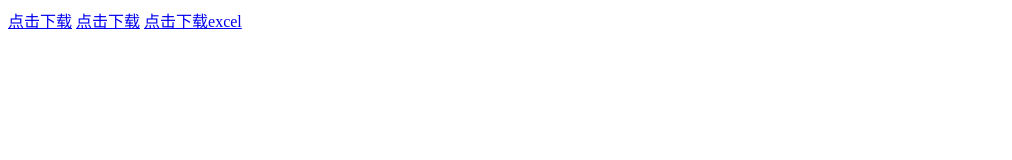
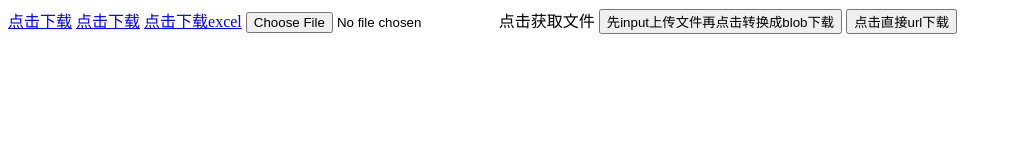
Before and after one commit to xunscript2022/demoCollection, a website: page packages/d032_download/index.html in a window 1280 px wide. Shown: the whole page, without its empty margins (0-1012 px from the left). Drawn offline with Linux system fonts and the light colour scheme.

Commit message:
download-blob/url

```diff
--- a/packages/d032_download/index.html
+++ b/packages/d032_download/index.html
@@ -5,12 +5,16 @@
     <meta http-equiv="X-UA-Compatible" content="IE=edge">
     <meta name="viewport" content="width=<device-width>, initial-scale=1.0">
     <title>Document</title>
+    <script src="./index.js"></script>
 </head>
 <body>
     <!-- js会直接打开 -->
     <a href="./lib/d032_download.js" download="text.js">点击下载</a>
     <a href="file:///D:/github/demoCollection/packages/d032_download/lib/d032_download.js" download>点击下载</a>
     <a href="./lib/test.xlsx" download>点击下载excel</a>
+    <input type="file">点击获取文件</input>
+    <button onclick="downloadBlob('blob.xlsx')">先input上传文件再点击转换成blob下载</button>
+    <button onclick="downloadUrl('./lib/test.xlsx', 'url.xlsx')">点击直接url下载</button>
 
 </body>
 </html>
--- /dev/null
+++ b/packages/d032_download/index.js
@@ -0,0 +1,23 @@
+// Navigator.msSaveBlob (Non-standard, Deprecated)
+// URL.createObjectURL(blob)
+// HTMLInputElement.files
+
+function downloadBlob(fileName){
+    const file = document.querySelector('input').files[0];
+    console.log(file, file instanceof Blob);
+    const a = document.createElement('a');
+    // const blob = new Blob(file);
+    a.href = URL.createObjectURL(file);
+    // compatibility
+    a.download = fileName;
+    a.click();
+    URL.revokeObjectURL(a.href);
+}
+
+function downloadUrl(url,fileName){
+    const a = document.createElement('a');
+    a.href = url;
+    // compatibility
+    a.download = fileName;
+    a.click();
+}
```
